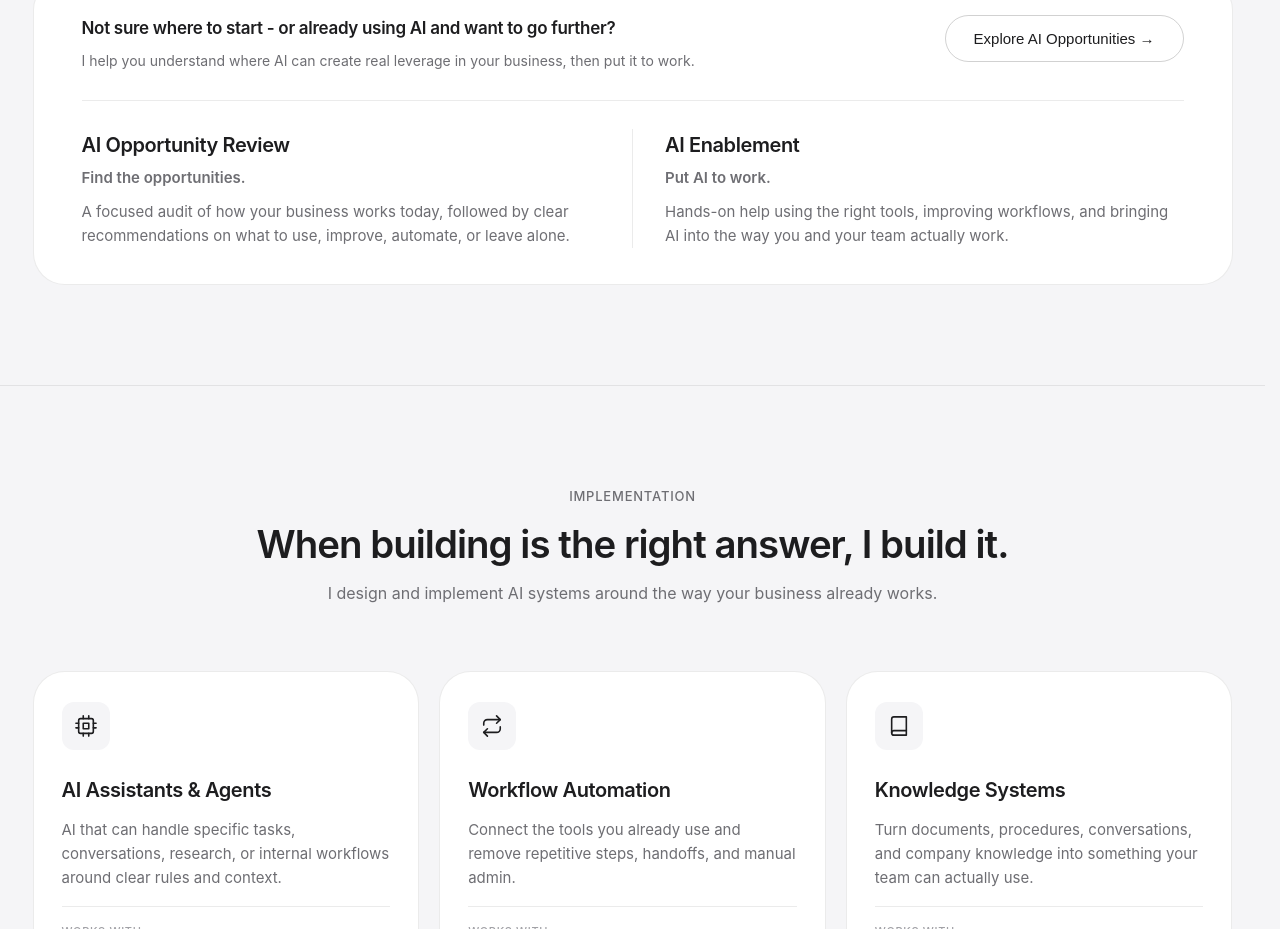
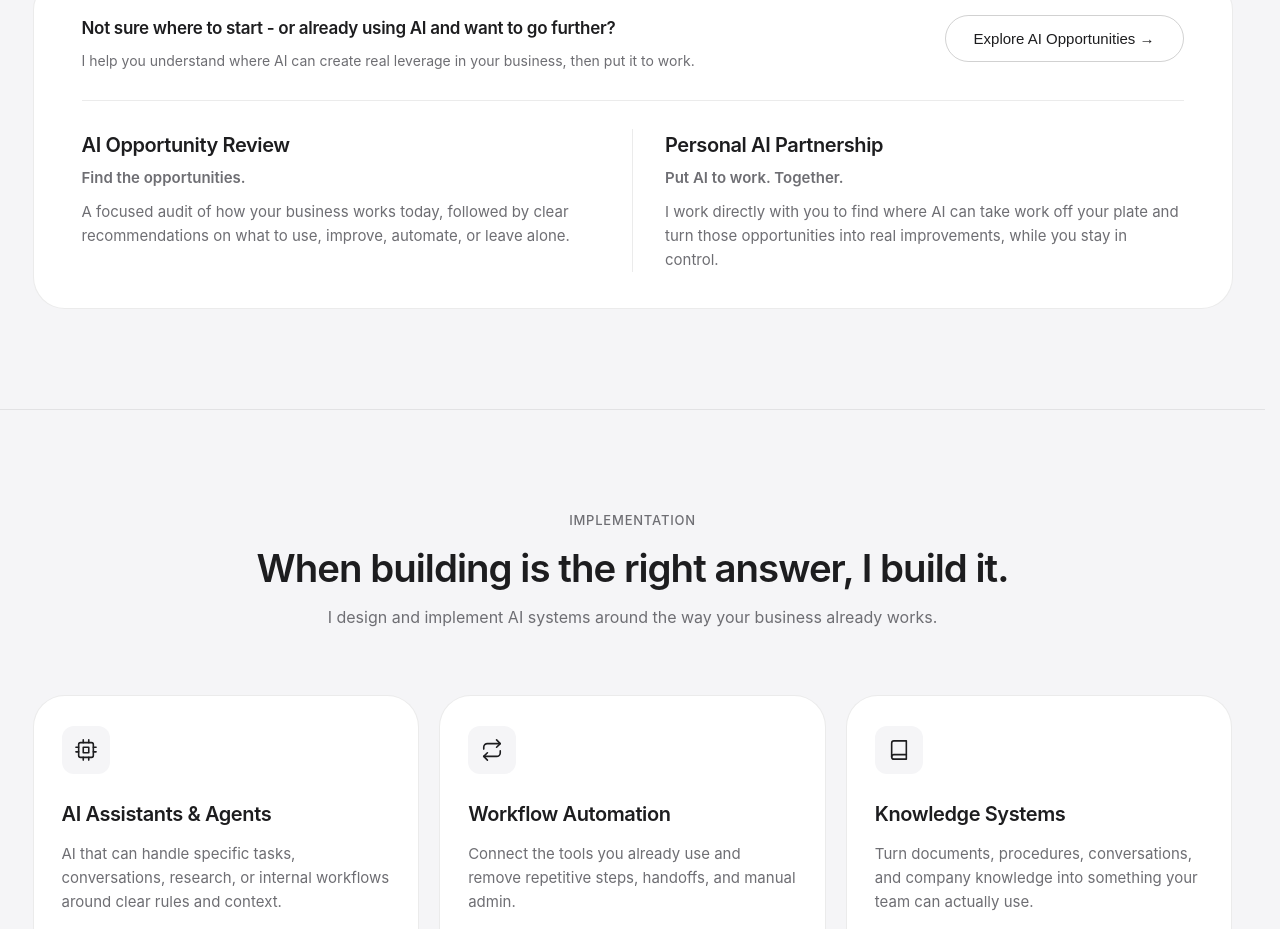
Before and after one commit to yevs-dev/Spectertime, a plain HTML site: page index.html in a window 1280 px wide. Shown: the part 1866-2795 px from the top of the page. Drawn offline with Linux system fonts and the light colour scheme.

Commit message:
content: rename AI Enablement to Personal AI Partnership with updated copy

```diff
--- a/index.html
+++ b/index.html
@@ -1200,9 +1200,9 @@
         </div>
         <div class="consulting-banner-col-sep"></div>
         <div class="consulting-banner-col">
-          <h4 class="consulting-col-title">AI Enablement</h4>
-          <p class="consulting-col-sub">Put AI to work.</p>
-          <p class="consulting-col-desc">Hands-on help using the right tools, improving workflows, and bringing AI into the way you and your team actually work.</p>
+          <h4 class="consulting-col-title">Personal AI Partnership</h4>
+          <p class="consulting-col-sub">Put AI to work. Together.</p>
+          <p class="consulting-col-desc">I work directly with you to find where AI can take work off your plate and turn those opportunities into real improvements, while you stay in control.</p>
         </div>
       </div>
       <button class="btn-secondary consulting-banner-btn" onclick="openConsulting()">Explore AI Opportunities →</button>
```
